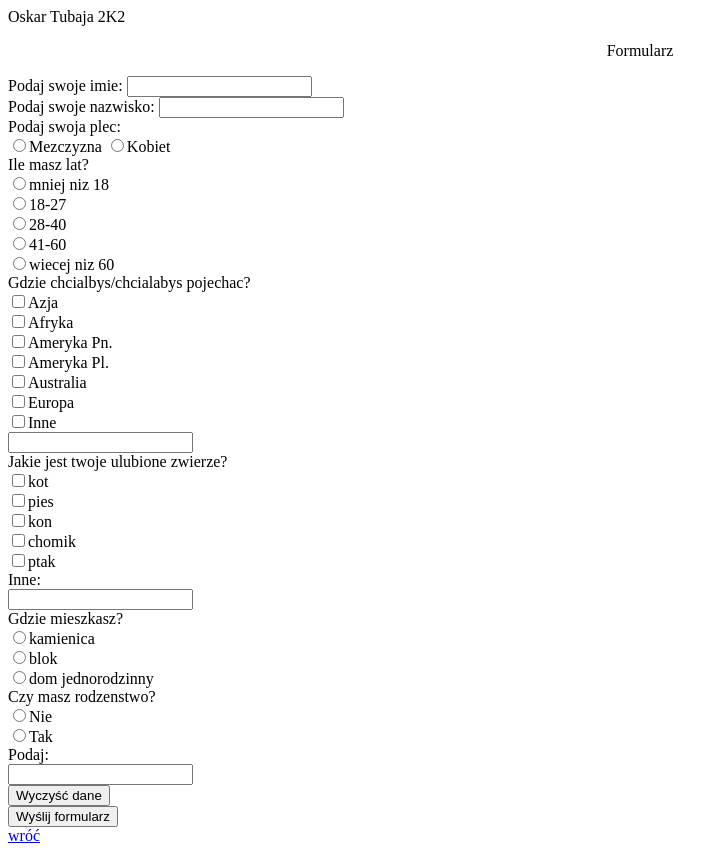
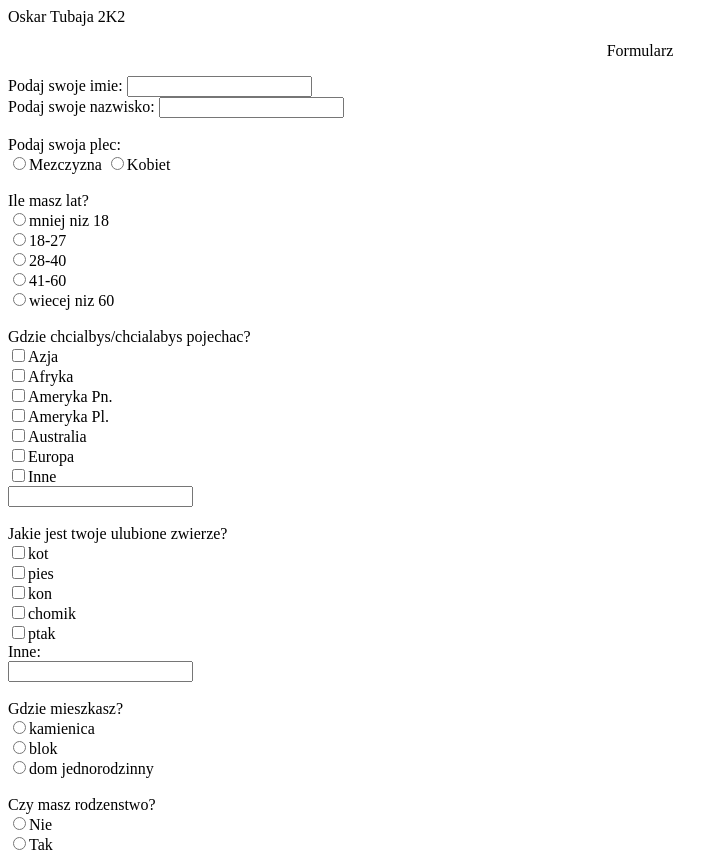
Before and after one commit to RaxoPL/dydaktyka, a plain HTML site: page formularz_Tubaja.html in a window 1280 px wide. Shown: the top 853 px of the page, without its empty margins (0-728 px from the left). Drawn offline with Linux system fonts and the light colour scheme.

Commit message:
Update formularz_Tubaja.html

```diff
--- a/formularz_Tubaja.html
+++ b/formularz_Tubaja.html
@@ -10,16 +10,16 @@ Oskar Tubaja 2K2
   <p align="middle">Formularz</p>
   <form>
 Podaj swoje imie: <input type="text" name="imie"><br>
-Podaj swoje nazwisko: <input type="text" name="nazwisko"><br>
+Podaj swoje nazwisko: <input type="text" name="nazwisko"><br><br>
 Podaj swoja plec:<br>
 <input type="radio" name="plec" value="Mezczyzna">Mezczyzna
-<input type="radio" name="plec" value="Kobieta">Kobiet<br>
+<input type="radio" name="plec" value="Kobieta">Kobiet<br><br>
 Ile masz lat?<br>
 <input type="radio" name="lata" value="mniej niz 18">mniej niz 18<br>
 <input type="radio" name="lata" value="18-27">18-27<br>
 <input type="radio" name="lata" value="28-40">28-40<br>
 <input type="radio" name="lata" value="41-60">41-60<br>
-<input type="radio" name="lata" value="wiecej niz 60">wiecej niz 60<br>
+<input type="radio" name="lata" value="wiecej niz 60">wiecej niz 60<br><br>
 Gdzie chcialbys/chcialabys pojechac?<br>
 <input type="checkbox" name="miejsce" value="Azja">Azja<br>
 <input type="checkbox" name="miejsce" value="Afryka">Afryka<br>
@@ -28,7 +28,7 @@ Gdzie chcialbys/chcialabys pojechac?<br>
 <input type="checkbox" name="miejsce" value="Australia">Australia<br>
 <input type="checkbox" name="miejsce" value="Europa">Europa<br>
 <input type="checkbox" name="miejsce" value="Inne">Inne<br>
-<input type="text" name="inne"><br>
+<input type="text" name="inne"><br><br>
 Jakie jest twoje ulubione zwierze?<br>
 <input type="checkbox" name="zwierze" value="kot">kot<br>
 <input type="checkbox" name="zwierze" value="pies">pies<br>
@@ -36,17 +36,17 @@ Jakie jest twoje ulubione zwierze?<br>
 <input type="checkbox" name="zwierze" value="chomik">chomik<br>
 <input type="checkbox" name="zwierze" value="ptak">ptak<br>
 Inne:<br>
-<input type="text" name="inne"><br>
+<input type="text" name="inne"><br><br>
 Gdzie mieszkasz?<br>
 <input type="radio" name="dom" value="kamienica">kamienica<br>
 <input type="radio" name="dom" value="blok">blok<br>
-<input type="radio" name="dom" value="dom jednorodzinny">dom jednorodzinny<br>
+<input type="radio" name="dom" value="dom jednorodzinny">dom jednorodzinny<br><br>
 Czy masz rodzenstwo?<br>
 <input type="radio" name="rodzenstwo" value="Nie">Nie<br>
 <input type="radio" name="rodzenstwo" value="Tak">Tak<br>
 Podaj:<br>
-<input type="text" name="Podaj"><br>
-<input type="reset" value="Wyczyść dane"><br>
+<input type="text" name="Podaj"><br><br>
+<input type="reset" value="Wyczyść dane"><br><br>
 <input type="submit" value="Wyślij formularz">
 </form>
 
```
